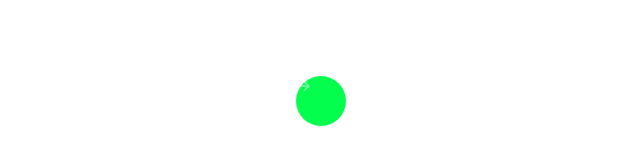
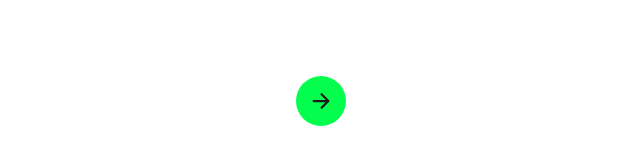
Before and after one commit to CJR85/swipe-button-hover, a plain HTML site: page index.html in a window 1280 px wide. Shown: the part 300-464 px from the top of the page, 340-980 px from the left. Drawn offline with nearby package versions, Linux system fonts and the light colour scheme.

Commit message:
Style btn pseudo class

```diff
--- a/style.css
+++ b/style.css
@@ -29,6 +29,8 @@ body {
   border-top: 0.5px solid rgba(255, 255, 255, 0.35);
   border-left: 0.5px solid rgba(255, 255, 255, 0.35);
   padding-left: 40px;
+  transition: 0.5s;
+  overflow: hidden;
 }
 
 .btn:hover {
@@ -44,8 +46,28 @@ body {
   background: #04fe4d;
   border-radius: 50%;
   transition: 0.5s ease-in-out;
+  display: flex;
+  justify-content: center;
+  align-items: center;
+  color: #1a191d;
+  font-size: 1.5em;
 }
 
 .btn:hover span {
   left: calc(100% - 55px);
 }
+
+.btn:after {
+  content: '';
+  position: absolute;
+  width: 80px;
+  height: 100%;
+  z-index: 1;
+  background: rgba(255, 255, 255, 0.25);
+  transform: translateX(-170px) skewX(30deg);
+  transition: 0.75s ease-in-out;
+}
+
+.btn:hover:after {
+  transform: translateX(170px) skewX(-30deg);
+}
```
